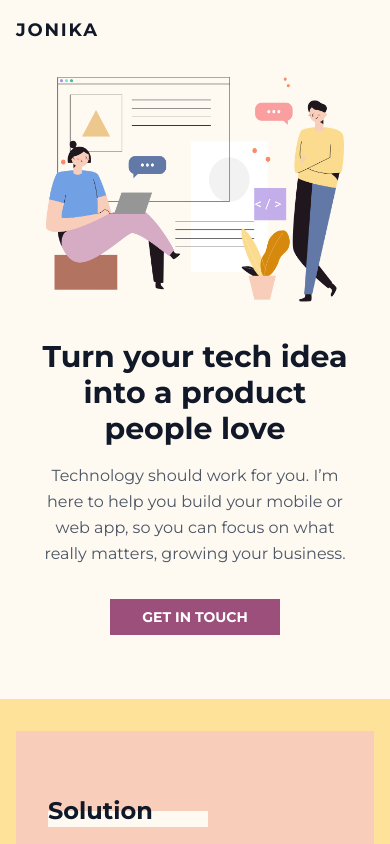
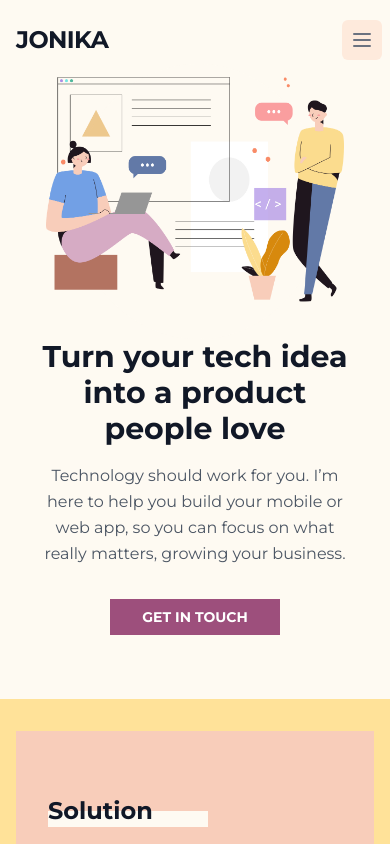
Before and after one commit to erikahazle/portfolio-website, a Next.js app: page / in a window 390 px wide. Shown: the top 844 px of the page. Built offline with nearby package versions, Linux system fonts and the light colour scheme.

Commit message:
Added navigation

```diff
--- /dev/null
+++ b/components/NavBar/NavBarLink.tsx
@@ -0,0 +1,17 @@
+import { useCallback } from 'react';
+import { useRouter } from 'next/router'
+
+import { IProps } from './types';
+
+export const NavBarLink = ({ href, name }: IProps) => {
+  const { asPath } = useRouter();
+  const isCurrentPath = asPath === href;
+  return (
+    <a
+      href={href}
+      className={`block py-2 pr-4 pl-3 text-gray-900 hover:font-bold font-montserrat uppercase ${isCurrentPath ? 'font-bold ' : ''}`}
+    >
+      {name}
+    </a>
+  );
+};
--- a/components/NavBar/index.tsx
+++ b/components/NavBar/index.tsx
@@ -1,22 +1,109 @@
-export const NavBar = () => (
-  <nav
-    className="
-      flex flex-wrap
-      items-center
-      justify-between
-      w-full
-      py-4
-      md:py-0
-      px-4
-      text-lg text-gray-700
-    "
-  >
-    <div>
+import { useState } from "react";
+
+export const NavBar = () => {
+  const [open, setOpen] = useState(false);
+
+  return (
+    <>
+      <div className="relative">
+        <div className="max-w-6xl mx-auto px-4 sm:px-6">
+          <div className="flex justify-between items-center py-6 md:justify-start md:space-x-10">
+            <div className="flex justify-start lg:w-0 lg:flex-1">
               <a href="#">
-        <span className="title-font md:text-3xl sm:text-2xl mb-4 text-gray-900 font-montserrat font-bold uppercase tracking-widest">
+                <span className="title-font tracking-tight sm:text-3xl text-2xl mb-4 pb-8 text-gray-900 font-montserrat font-bold uppercase">
                   Jonika
                 </span>
               </a>
             </div>
+            <div className="-mr-2 -my-2 md:hidden">
+              <button
+                type="button"
+                className="bg-coral rounded-md p-2 inline-flex items-center justify-center text-gray-500 hover:bg-givry focus:outline-none focus:ring-2 focus:ring-inset focus:givry"
+                onClick={() => setOpen(!open)}
+              >
+                <span className="sr-only">Open menu</span>
+                <svg
+                  className="h-6 w-6"
+                  xmlns="http://www.w3.org/2000/svg"
+                  fill="none"
+                  viewBox="0 0 24 24"
+                  stroke="currentColor"
+                  aria-hidden="true"
+                >
+                  <path
+                    strokeLinecap="round"
+                    strokeLinejoin="round"
+                    strokeWidth={2}
+                    d="M4 6h16M4 12h16M4 18h16"
+                  />
+                </svg>
+              </button>
+            </div>
+            <div className="hidden md:flex items-center justify-end md:flex-1 lg:w-0">
+              <a href="/portfolio">
+                <span className="title-font tracking-tight sm:text-l text-m mb-4 pb-8 text-gray-900 font-montserrat font-light hover:font-bold uppercase">
+                  Portfolio
+                </span>
+              </a>
+            </div>
+          </div>
+        </div>
+        <div
+          className={
+            open
+              ? "opacity-100 scale-100 transition ease-out duration-200 absolute top-0 inset-x-0 p-2 transition transform origin-top-right md:hidden"
+              : "opacity-0 scale-95 absolute top-0 inset-x-0 p-2 transition transform origin-top-right md:hidden"
+          }
+        >
+          <div className="bg-coral">
+            <div className="pt-5 pb-6 px-5">
+              <div className="flex items-center justify-between">
+                <div>
+                  <a href="#" className="title-font tracking-tight text-xl mb-4 pb-8 text-gray-900 font-montserrat font-bold uppercase">
+                    Jonika
+                  </a>
+                </div>
+                <div className="-mr-2">
+                  <button
+                    type="button"
+                    className="bg-pinkladt rounded-md p-2 inline-flex items-center justify-center text-gray-500 hover:bg-givry focus:outline-none focus:ring-2 focus:ring-inset focus:ring-givry"
+                    onClick={() => setOpen(!open)}
+                  >
+                    <span className="sr-only">Close menu</span>
+                    <svg
+                      className="h-6 w-6"
+                      xmlns="http://www.w3.org/2000/svg"
+                      fill="none"
+                      viewBox="0 0 24 24"
+                      stroke="currentColor"
+                      aria-hidden="true"
+                    >
+                      <path
+                        strokeLinecap="round"
+                        strokeLinejoin="round"
+                        strokeWidth={2}
+                        d="M6 18L18 6M6 6l12 12"
+                      />
+                    </svg>
+                  </button>
+                </div>
+              </div>
+              <div className="mt-6">
+                <nav className="grid gap-y-8">
+                  <a
+                    href="/portfolio"
+                    className="-m-3 p-3 flex items-center hover:bg-givry"
+                  >
+                    <span className="text-base font-montserrat font-light text-gray-900 uppercase">
+                      Porfolio
+                    </span>
+                  </a>
                 </nav>
+              </div>
+            </div>
+          </div>
+        </div>
+      </div>
+    </>
   );
+};
--- /dev/null
+++ b/components/NavBar/types.ts
@@ -0,0 +1,4 @@
+export interface IProps {
+  href: string;
+  name: string;
+}
--- a/containers/Home/Sections/Hello/index.tsx
+++ b/containers/Home/Sections/Hello/index.tsx
@@ -1,6 +1,9 @@
 import { SocialMediaLinks } from "../../../../components/SocialMediaLinks";
 
-export const HelloSection = () => (
+export const HelloSection = () => {
+  const blah = 'hell';
+
+  return (
   <div className="relative z-10 bg-amber-50 ">
     <div className='absolute top-0 right-0 w-3/4 h-full invisible md:visible bg-givry -z-10' />
     <div className='max-w-screen-lg mx-auto py-16'>
@@ -25,4 +28,4 @@ export const HelloSection = () => (
       </section>
     </div>
   </div>
-);
+)};
```
Lines whose indentation alone changed are shown as unchanged.
